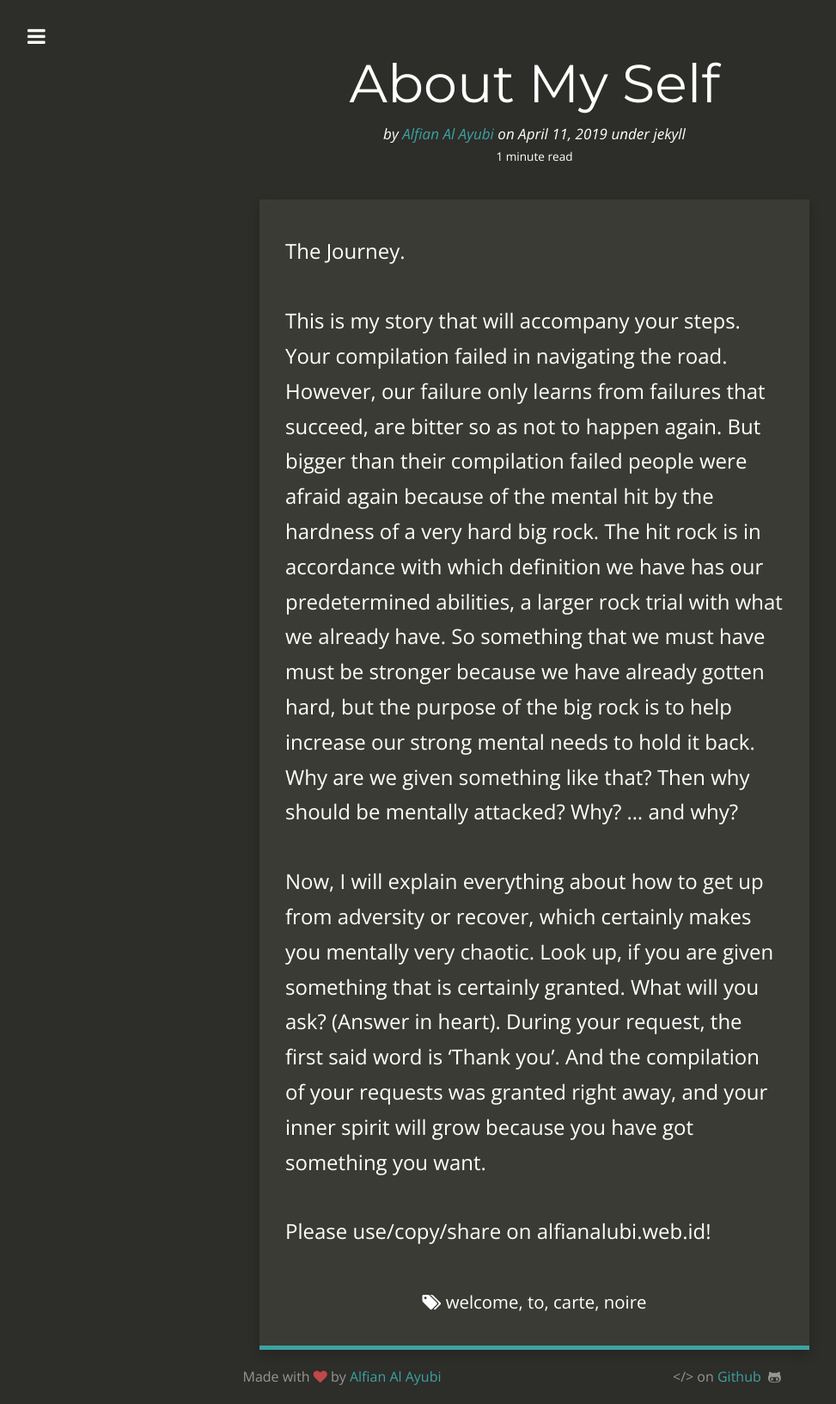
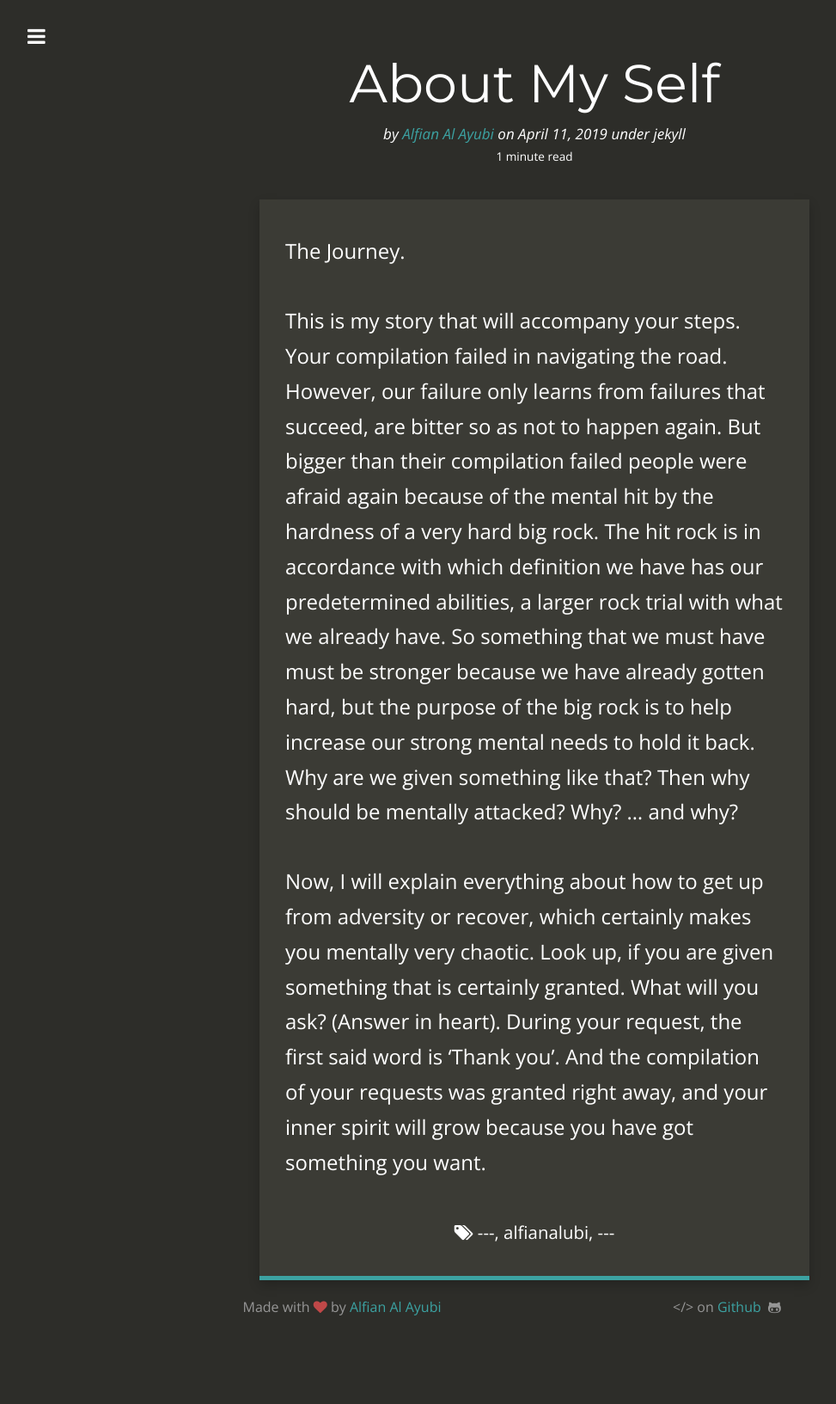
Before and after one commit to alfianubi/alfianalubi.github.io, a Jekyll site: the page built from _posts/2019-03-29-about-my-self.md, in a window 1280 px wide. Shown: the whole page at 86% size, without its empty margins (18-991 px from the left). Built offline with Jekyll 4.4.1, drawn with Linux system fonts in a browser that asks for light colours; nearby versions of some CDN libraries; comment, search, counter and statistics services are not loaded; after the commit the page ends 1552 px from its top, so only the background shows below that.

Commit message:
update tags

```diff
--- a/_posts/2019-03-29-about-my-self.md
+++ b/_posts/2019-03-29-about-my-self.md
@@ -6,11 +6,7 @@ author:     Alfian Al Ayubi
 summary:    Carte Noire is a dark blog theme for Jekyll focusing on a clear reading experience.
 categories: jekyll
 thumbnail:  ""
-tags:
- - welcome
- - to
- - carte
- - noire
+tags: --- alfianalubi ---
 ---
 
 The Journey.
@@ -19,6 +15,6 @@ This is my story that will accompany your steps. Your compilation failed in navi
 
 Now, I will explain everything about how to get up from adversity or recover, which certainly makes you mentally very chaotic. Look up, if you are given something that is certainly granted. What will you ask? (Answer in heart). During your request, the first said word is 'Thank you'. And the compilation of your requests was granted right away, and your inner spirit will grow because you have got something you want.
 
-Please use/copy/share on alfianalubi.web.id!
+<!-- Please use/copy/share on alfianalubi.web.id!
 
-[1]: http://www.jacobtomlinson.co.uk/
+[1]: http://www.jacobtomlinson.co.uk/ -->
```
